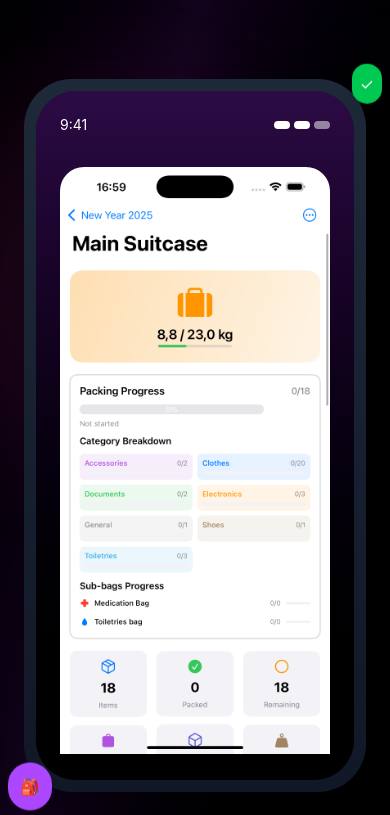
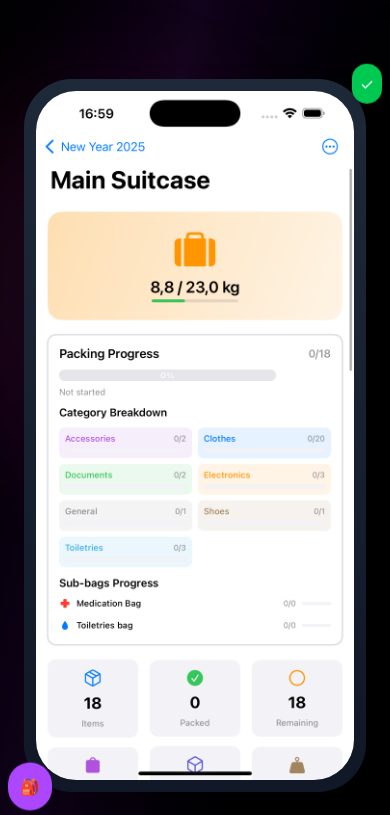
Before and after one commit to G3mha/pacbag-website, a Next.js app in the folder website/: page / in a window 390 px wide. Shown: the part 889-1704 px from the top of the page. Built offline with nearby package versions, Linux system fonts and the light colour scheme.

Commit message:
Refactor Hero component to enhance app screenshot display
- Updated the Hero component to simplify the app screenshot section by removing the status bar and adjusting the layout for a full-screen image display.
- Improved the image styling for better responsiveness and visual appeal.

```diff
--- a/website/src/components/Hero.tsx
+++ b/website/src/components/Hero.tsx
@@ -126,29 +126,16 @@ const Hero: React.FC = () => {
             {/* Phone Frame */}
             <div className="bg-gradient-to-b from-gray-800 to-gray-900 rounded-[3rem] p-3 shadow-2xl">
               <div className="bg-black rounded-[2.5rem] overflow-hidden">
-                {/* Screen Content */}
-                <div className="aspect-[9/19.5] bg-gradient-to-b from-purple-900/50 to-black p-6 relative">
-                  {/* Status Bar */}
-                  <div className="flex justify-between items-center text-white text-sm mb-8">
-                    <span>9:41</span>
-                    <div className="flex space-x-1">
-                      <div className="w-4 h-2 bg-white rounded-sm"></div>
-                      <div className="w-4 h-2 bg-white rounded-sm"></div>
-                      <div className="w-4 h-2 bg-white/50 rounded-sm"></div>
-                    </div>
-                  </div>
-
-                  {/* App Screenshot */}
-                  <div className="relative overflow-hidden rounded-t-3xl">
+                {/* App Screenshot - Full Screen */}
+                <div className="aspect-[9/19.5] relative">
                   <motion.img
                     src="/app-screenshot-hero.png"
                     alt="PacBag App Screenshot"
-                      className="w-full h-auto object-cover"
+                    className="w-full h-full object-cover"
                     initial={{ opacity: 0, scale: 1.1 }}
                     animate={{ opacity: 1, scale: 1 }}
                     transition={{ delay: 1.5, duration: 0.8 }}
                   />
-                  </div>
                 </div>
               </div>
             </div>
```
Lines whose indentation alone changed are shown as unchanged.
